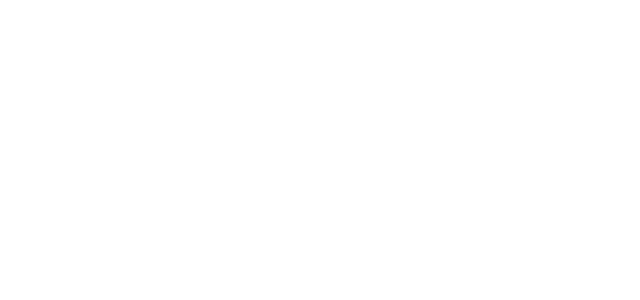
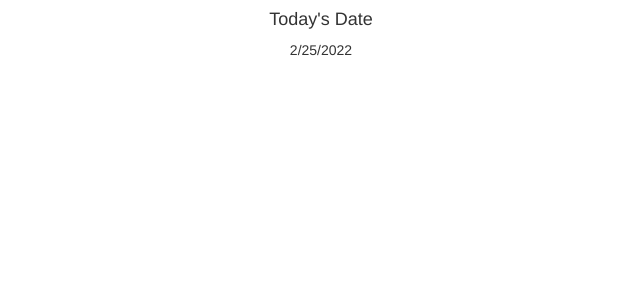
Before and after one commit to russell-macalintal/un-goal-app, a React (Create React App) app in the folder client/: page /calender in a window 1280 px wide. Before the commit this address had no page. Shown: the top 300 px of the page, without its empty margins (319-959 px from the left). Built offline with nearby package versions, Linux system fonts and the light colour scheme.

Commit message:
Added calender component

```diff
--- a/client/src/App.js
+++ b/client/src/App.js
@@ -4,6 +4,7 @@ import { BrowserRouter as Router, Route, Routes } from 'react-router-dom';
 //import NavBar from './components/NavBar';
 import Home from './components/Home';
 import Profile from './components/Profile';
+import Calender from './components/Calender';
 
 function App() {
   return (
@@ -12,6 +13,7 @@ function App() {
         <Routes>
           <Route exact path="/" element={<Home />} />
           <Route exact path="/profile" element={<Profile />} />
+          <Route exact path="/calender" element={<Calender />} />
         </Routes>
       </Router>
     </div>
--- /dev/null
+++ b/client/src/components/Calender.js
@@ -0,0 +1,21 @@
+import React from 'react'
+
+export default function Calender() {
+
+const getTime = () => {
+    var dateObj = new Date();
+    var month = dateObj.getUTCMonth() + 1; //months from 1-12
+    var day = dateObj.getUTCDate();
+    var year = dateObj.getUTCFullYear();
+
+    const newDate = month + "/" + day + "/" + year;
+    return newDate
+}
+
+  return (
+    <div>
+        <h4>Today's Date</h4>
+        <p>{getTime()}</p>
+    </div>
+  )
+}
```
